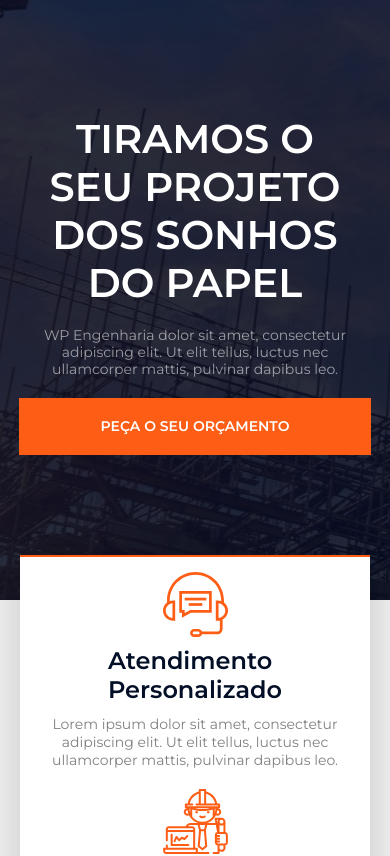
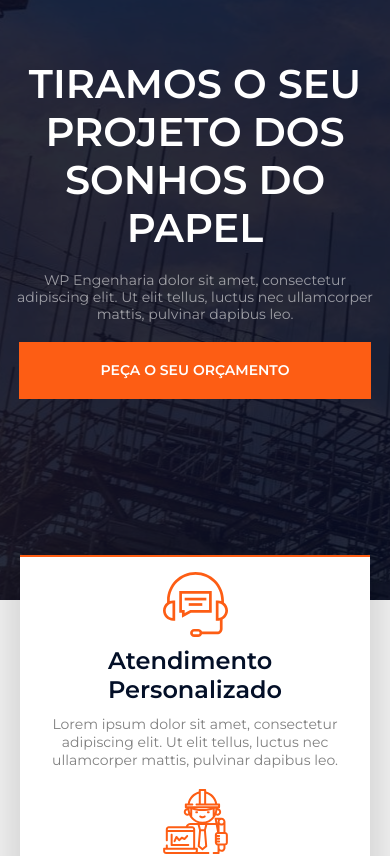
Before and after one commit to MoreiraAlex/WPEngenharia, a Next.js app: page / in a window 390 px wide. Shown: the top 856 px of the page. Built offline with nearby package versions, Linux system fonts and the light colour scheme.

Commit message:
Ajustes na home

```diff
--- a/src/components/bannerHome.js
+++ b/src/components/bannerHome.js
@@ -34,6 +34,7 @@ export default function BannerHome() {
           `}
         >
         </div>
+        <section>
           <h1>Tiramos o seu projeto dos sonhos do papel</h1>
           <p>
             WP Engenharia dolor sit amet, consectetur adipiscing elit. Ut elit tellus, luctus nec ullamcorper mattis, pulvinar dapibus leo.
@@ -49,5 +50,6 @@ export default function BannerHome() {
             Peça o seu orçamento
           </Button>
         </section>
+    </section>
   )
 }
--- a/src/pages/index.js
+++ b/src/pages/index.js
@@ -141,7 +141,6 @@ export default function Home() {
             title='Construção Civil'
             span='Lorem ipsum dolor sit amet consectetur adipiscing elit dolor'
           />
-
         </section>
       </section>
       <section className={styles.depositions}>
--- a/src/styles/components/bannerHome.module.css
+++ b/src/styles/components/bannerHome.module.css
@@ -2,10 +2,10 @@
     min-height: 650px;
     position: relative;
     z-index: 1;
-    display: flex;
+    /* display: flex;
     flex-direction: column;
     align-items: center;
-    justify-content: center;
+    justify-content: center; */
     padding: 100px 0 200px 0;
     overflow: hidden;
 }
@@ -59,23 +59,30 @@
 @keyframes ZoomC{0%{opacity: 0;}10%{opacity: 1;}95%{opacity: 1;}100%{transform: scale(1.1);opacity: 0;}}
 @keyframes ZoomD{0%{opacity: 0;}10%{opacity: 1;}95%{opacity: 1;}100%{transform: scale(1.1);opacity: 0;}}
 
-.container > h1 {
+.container > section {
+    margin: auto;
+    max-width: 800px;
+    display: flex;
+    flex-direction: column;
+    align-items: center;
+    justify-content: center;
+}
+
+.container > section > h1 {
     color: var(--white);
     font-size: 55px;
     font-weight: bold;
     line-height: 1.2em;
-    width: 80vw;
     text-transform: uppercase;
     text-align: center;
 }
 
-.container > p {
+.container > section > p {
     color: var(--white-custom);
     font-size: 18px;
     font-weight: 400;
     line-height: 1.2em;
-    width: 70vw;
-    min-width: 250px;
+    width: 80%;
     text-align: center;
     padding-top: 20px;
     margin-bottom: 20px;
@@ -88,11 +95,11 @@
         min-height: 600px;
     }
 
-    .container > h1 {
+    .container > section > h1 {
         font-size: 46px;
     }
 
-    .container > p{
+    .container > section > p{
         font-size: 16px;
     }
 }
@@ -103,15 +110,12 @@
         padding: 60px 10px 90px 10px;
     }
 
-    .container > h1 {
+    .container > section > h1 {
         font-size: 40px;
     }
 
-    .container > p {
+    .container > section > p {
         font-size: 14px;
-    }
-
-    .container > p {
-        width: 80vw;
+        width: 100%;
     }
 }
```
Lines whose indentation alone changed are shown as unchanged.
